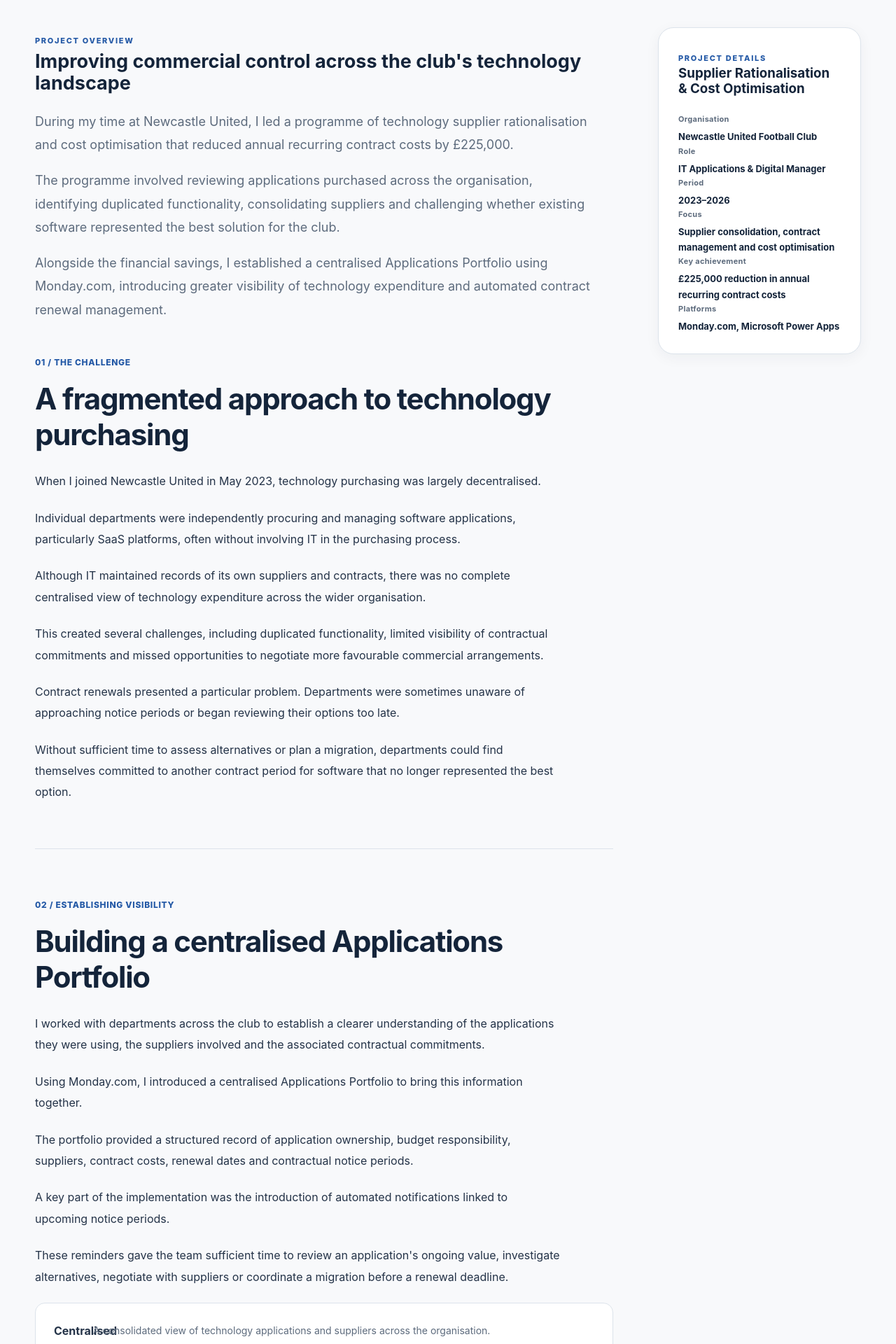
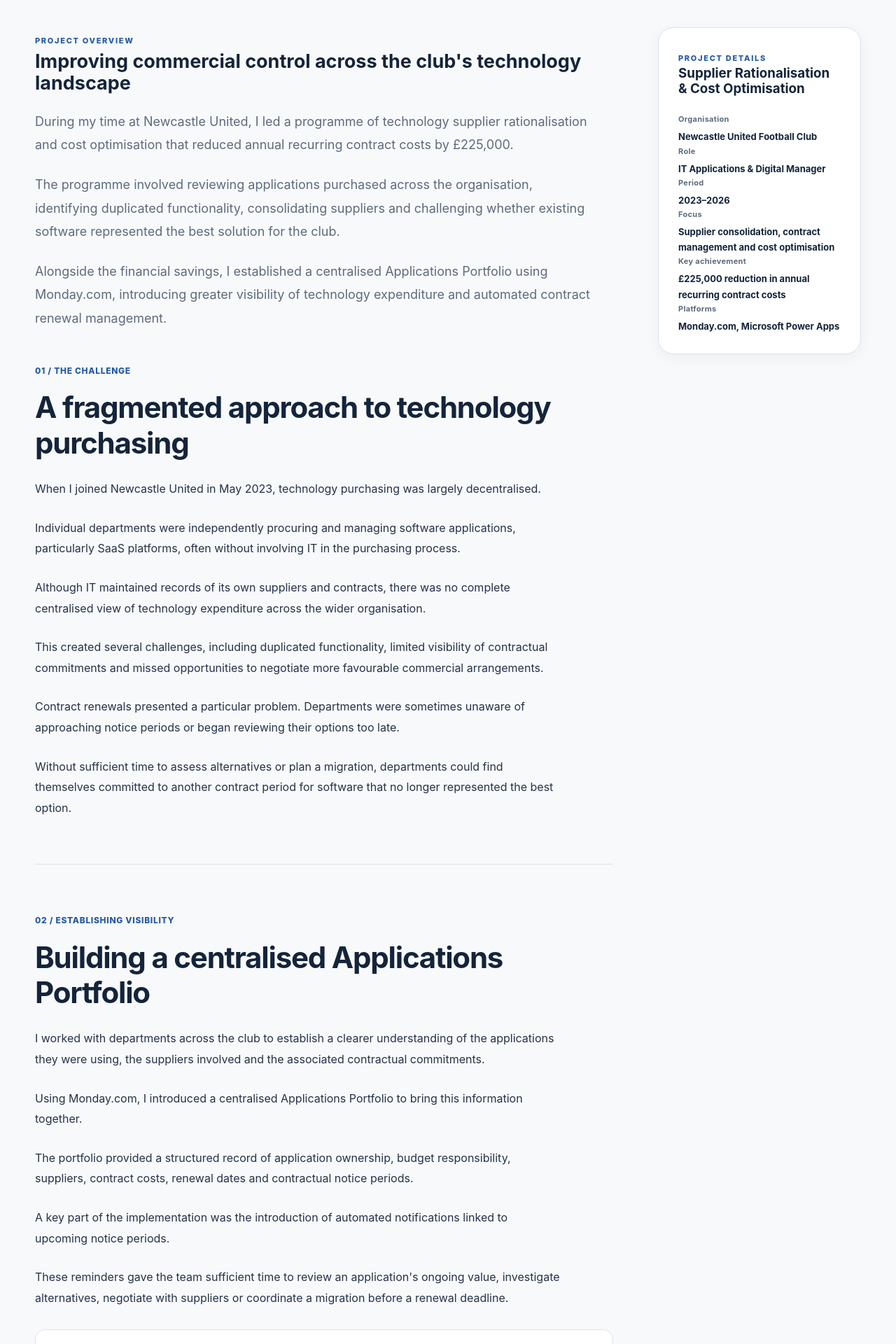
Before and after one commit to manderson90-sudo/Manderson-sandbox, a Jekyll site: the page built from projects/supplier-rationalisation/index.html, in a window 1280 px wide. Shown: the part 1125-3045 px from the top of the page at 70% size. Built offline with Jekyll 4.4.1, drawn with Linux system fonts in a browser that asks for light colours.

Commit message:
Update styles.css

```diff
--- a/assets/css/styles.css
+++ b/assets/css/styles.css
@@ -1725,6 +1725,8 @@ h4 {
   }
 
 }
+
+
 /* ==========================================================
    PROJECTS OVERVIEW
    ========================================================== */
@@ -1858,6 +1860,7 @@ h4 {
   font-size: 12px;
   font-weight: 600;
 }
+
 
 /* FEATURED PROJECT */
 
@@ -2017,6 +2020,15 @@ h4 {
   line-height: 1.85;
 }
 
+.case-study-intro p {
+  margin-bottom: 24px;
+  line-height: 1.85;
+}
+
+.case-study-intro p:last-child {
+  margin-bottom: 0;
+}
+
 .case-study-highlights {
   display: grid;
   grid-template-columns: repeat(3, minmax(0, 1fr));
@@ -2056,6 +2068,7 @@ h4 {
   line-height: 1.6;
 }
 
+
 /* MAIN CASE STUDY LAYOUT */
 
 .case-study-layout {
@@ -2095,30 +2108,41 @@ h4 {
 
 .case-study-section > p {
   max-width: 750px;
-  margin-bottom: 22px;
+  margin-bottom: 26px;
 
   color: var(--text);
   font-size: 16px;
-  line-height: 1.9;
+  line-height: 1.85;
 }
 
 .case-study-section > p:last-child {
   margin-bottom: 0;
 }
 
+
 /* DELIVERY ITEMS */
+
+/*
+   Updated to support the American Golf case study
+   and other cards containing headings and paragraphs.
+*/
 
 .case-study-deliverables {
   display: grid;
   gap: 18px;
+
+  margin-top: 30px;
+  margin-bottom: 36px;
 }
 
 .case-study-deliverable {
-  display: grid;
-  grid-template-columns: 38px minmax(0, 1fr);
-  gap: 18px;
-
-  padding: 26px;
+  display: flex;
+  flex-direction: column;
+  align-items: flex-start;
+  gap: 12px;
+
+  min-width: 0;
+  padding: 28px 30px;
 
   background: var(--surface);
   border: 1px solid var(--border);
@@ -2132,26 +2156,25 @@ h4 {
   letter-spacing: .7px;
 }
 
-.case-study-deliverable h3 {
-  margin-bottom: 12px;
+.case-study-deliverable > strong,
+.case-study-deliverable > h3 {
+  display: block;
+  margin: 0;
 
   color: var(--navy);
-  font-size: 18px;
+  font-size: 17px;
   font-weight: 750;
-  line-height: 1.4;
-}
-
-.case-study-deliverable p {
-  margin-bottom: 14px;
+  line-height: 1.45;
+}
+
+.case-study-deliverable > p {
+  margin: 0;
 
   color: var(--text-muted);
   font-size: 14px;
-  line-height: 1.85;
-}
-
-.case-study-deliverable p:last-child {
-  margin-bottom: 0;
-}
+  line-height: 1.8;
+}
+
 
 /* INTERNAL BRANDING */
 
@@ -2188,6 +2211,7 @@ h4 {
   line-height: 1.5;
 }
 
+
 /* RESULTS */
 
 .case-study-result {
@@ -2195,8 +2219,8 @@ h4 {
   flex-direction: column;
   gap: 8px;
 
-  max-width: 420px;
-  margin: 0 0 30px;
+  max-width: 100%;
+  margin: 30px 0 36px;
   padding: 30px;
 
   background: #edf3fc;
@@ -2218,6 +2242,24 @@ h4 {
   font-weight: 650;
 }
 
+.case-study-result h3 {
+  margin: 8px 0 12px;
+
+  color: var(--navy);
+  font-size: clamp(21px, 2.5vw, 27px);
+  line-height: 1.35;
+}
+
+.case-study-result p {
+  margin: 0 0 16px;
+  line-height: 1.8;
+}
+
+.case-study-result p:last-child {
+  margin-bottom: 0;
+}
+
+
 /* SIDEBAR */
 
 .case-study-sidebar {
@@ -2269,6 +2311,7 @@ h4 {
   line-height: 1.7;
 }
 
+
 /* CASE STUDY FOOTER */
 
 .case-study-next {
@@ -2383,6 +2426,11 @@ h4 {
     font-size: 16px;
   }
 
+  .case-study-intro p {
+    margin-bottom: 24px;
+    line-height: 1.85;
+  }
+
   .case-study-highlights {
     grid-template-columns: 1fr;
   }
@@ -2408,22 +2456,52 @@ h4 {
   }
 
   .case-study-section {
-    padding-bottom: 48px;
-    margin-bottom: 48px;
+    padding-bottom: 52px;
+    margin-bottom: 52px;
   }
 
   .case-study-section h2 {
+    margin-bottom: 28px;
     font-size: 30px;
+    line-height: 1.25;
   }
 
   .case-study-section > p {
+    margin-bottom: 26px;
+    font-size: 16px;
+    line-height: 1.85;
+  }
+
+  .case-study-section > p:last-child {
+    margin-bottom: 0;
+  }
+
+  /* IMPROVED MOBILE CARD SPACING */
+
+  .case-study-deliverables {
+    gap: 16px;
+    margin-top: 28px;
+    margin-bottom: 38px;
+  }
+
+  .case-study-deliverable {
+    display: flex;
+    flex-direction: column;
+    align-items: flex-start;
+    gap: 12px;
+
+    padding: 26px 24px;
+  }
+
+  .case-study-deliverable > strong,
+  .case-study-deliverable > h3 {
+    font-size: 17px;
+    line-height: 1.4;
+  }
+
+  .case-study-deliverable > p {
     font-size: 15px;
-  }
-
-  .case-study-deliverable {
-    grid-template-columns: 1fr;
-    gap: 10px;
-    padding: 22px;
+    line-height: 1.8;
   }
 
   .case-study-brand-grid {
@@ -2436,7 +2514,9 @@ h4 {
   }
 
   .case-study-result {
-    padding: 24px;
+    padding: 26px 24px;
+    margin-top: 28px;
+    margin-bottom: 36px;
   }
 
   .case-study-sidebar-card {
@@ -2465,6 +2545,8 @@ h4 {
   }
 
 }
+
+
 /* ==========================================================
    QUALIFICATIONS PAGE
    BRANDING, CARDS AND ACCESSIBILITY FIXES
@@ -2829,6 +2911,8 @@ h4 {
   }
 
 }
+
+
 /* ==========================================================
    CONTACT PAGE
    ========================================================== */
@@ -2925,6 +3009,7 @@ h4 {
   line-height: 1.85;
 }
 
+
 /* CONTACT PAGE: MOBILE */
 
 @media (max-width: 760px) {
```
